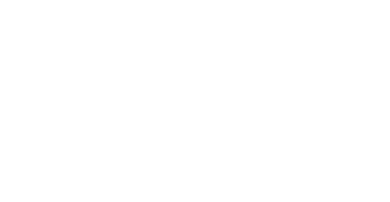
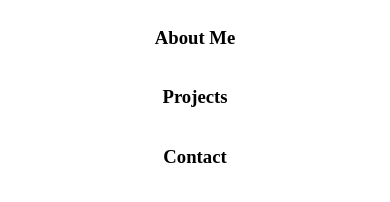
Before and after one commit to A-Rifkan/html-project, a plain HTML site: page index.html in a window 390 px wide. Drawn offline with Linux system fonts and the light colour scheme.

Commit message:
Added nav bar and phone resolution

```diff
--- a/index.html
+++ b/index.html
@@ -2,10 +2,14 @@
 <html>
     <head>
         <title>Abdur Rahman Rifkan's Profile</title>
-        <link rel="stylesheet" link="style.css">
+        <link rel="stylesheet" href="style.css">
     </head>
 
     <body>
-        <h1></h1>
+        <nav>
+            <h3>About Me </h3>
+            <h3>Projects</h3>
+            <h3>Contact</h3>
+        </nav>
     </body>
 </html>
--- a/style.css
+++ b/style.css
@@ -0,0 +1,20 @@
+/*
+Colours I will use :
+#4AADFE - Light blue
+#000000
+#FFFFFF
+#698499 - Blueish grey
+*/
+nav{
+    display: flex;
+    justify-content: space-around;
+}
+
+/* Screen for phones */
+@media screen and (max-width: 600px){
+    nav {
+        display: flex;
+        flex-direction: column;
+        align-items: center;
+    }
+}
```
